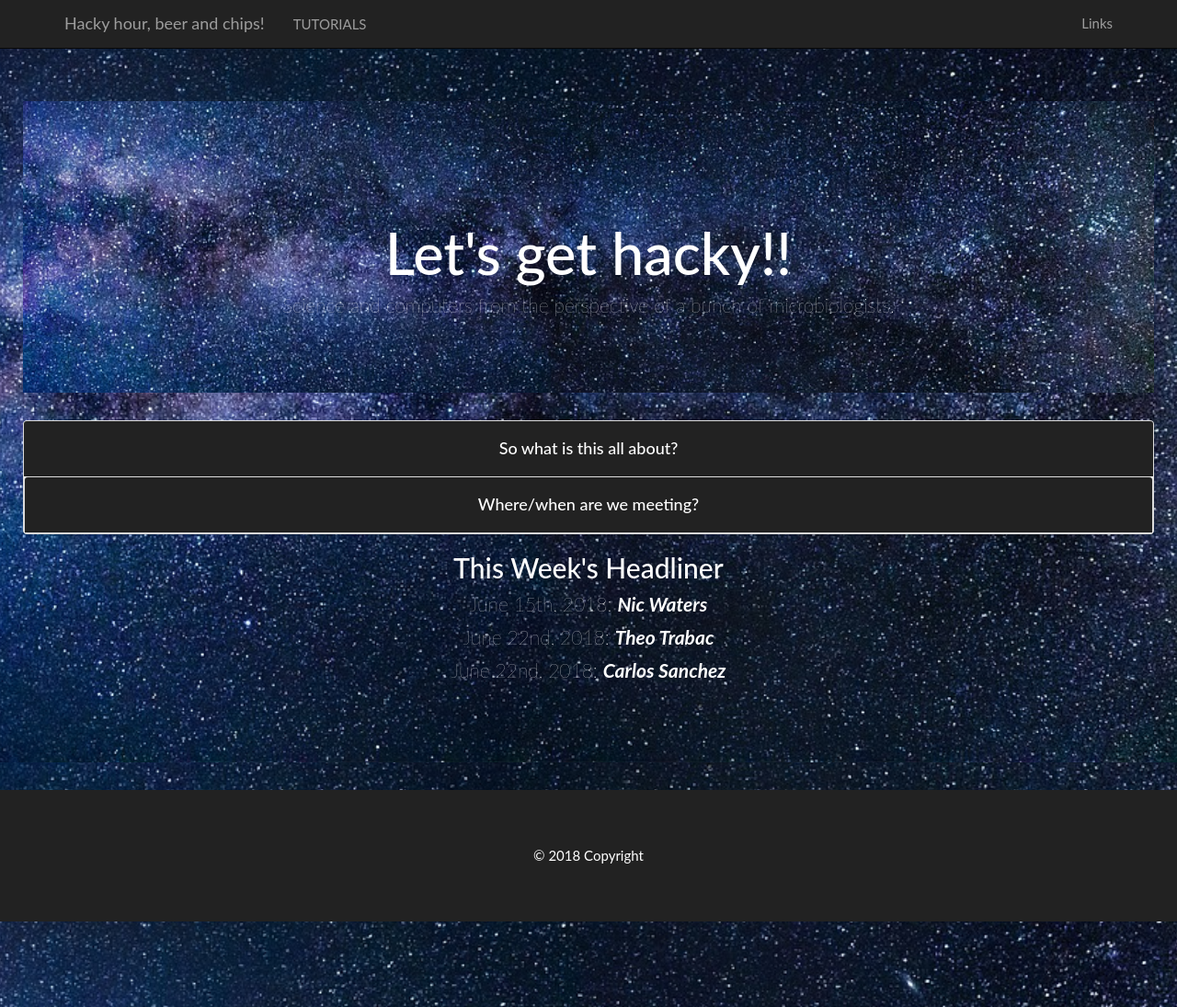
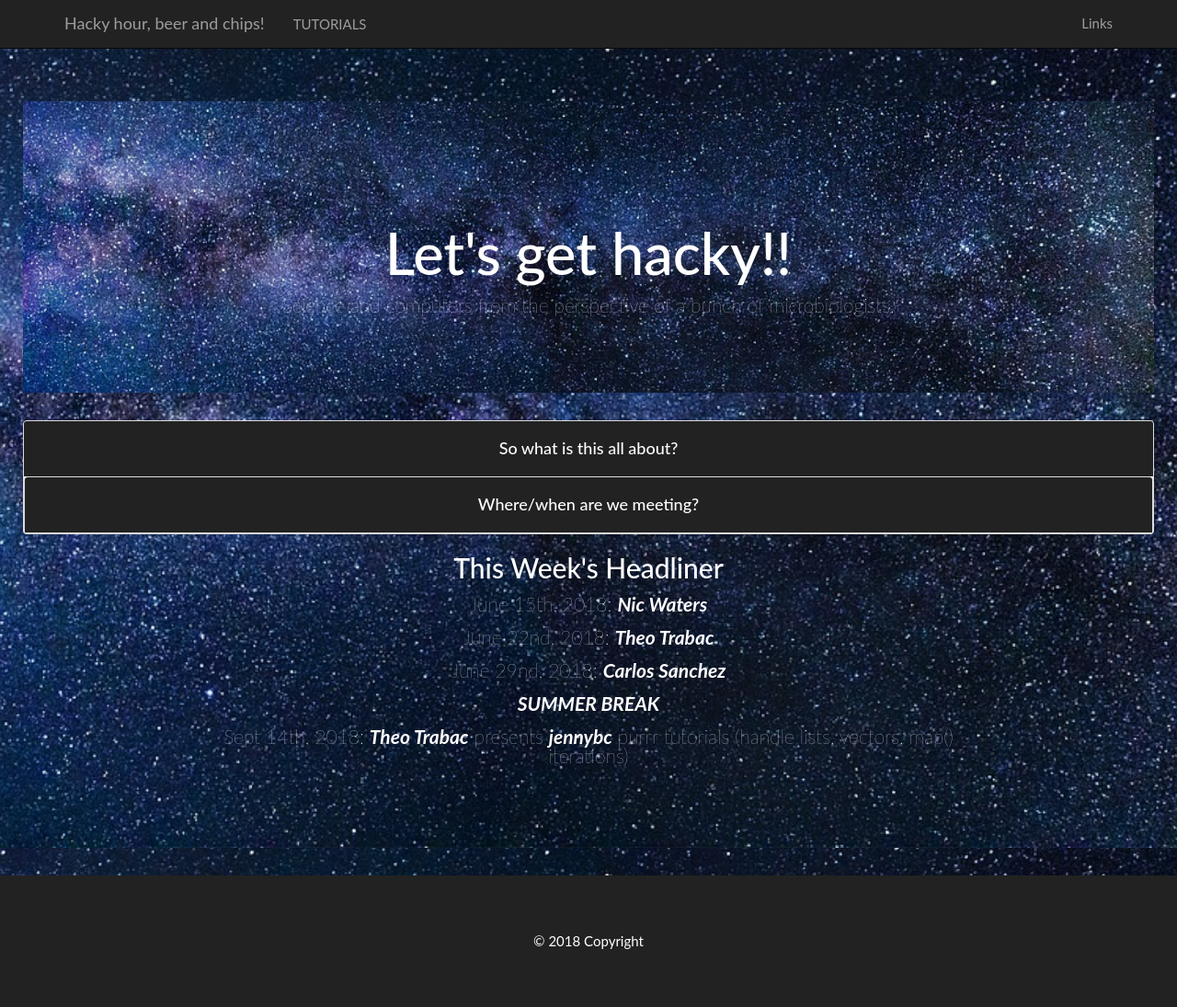
Before and after one commit to NUIGhackyhour/NUIGhackyhour.github.io, a Jekyll site: the page built from index.html, in a window 1280 px wide and 1095 px high. Shown: the whole window at 92% size. Built offline with Jekyll 4.4.1, drawn with Linux system fonts in a browser that asks for light colours; nearby versions of some CDN libraries.

Commit message:
Update presentation schedule

```diff
--- a/index.html
+++ b/index.html
@@ -55,8 +55,14 @@ layout: homepage
       June 22nd, 2018: <i><strong>Theo Trabac</i></strong>
     </p>
     <p>
-      June 22nd, 2018: <i><strong>Carlos Sanchez</i></strong>
+      June 29nd, 2018: <i><strong>Carlos Sanchez</i></strong>
     </p>
+    <p>
+      <i><strong>SUMMER BREAK</i></strong>
+  </p>
+  <p>
+    Sept 14th, 2018: <i><strong>Theo Trabac</i></strong> presents <i><strong>jennybc</i></strong> purrr tutorials (handle lists, vectors, map() iterations)
+  </p>
 </div>
 
 </div>
```
